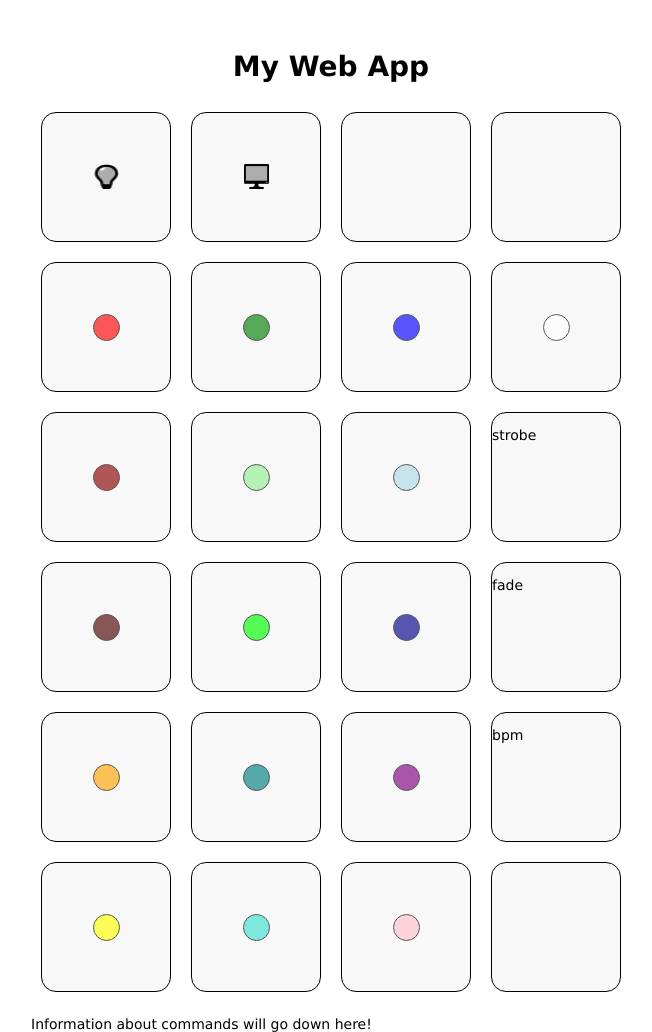
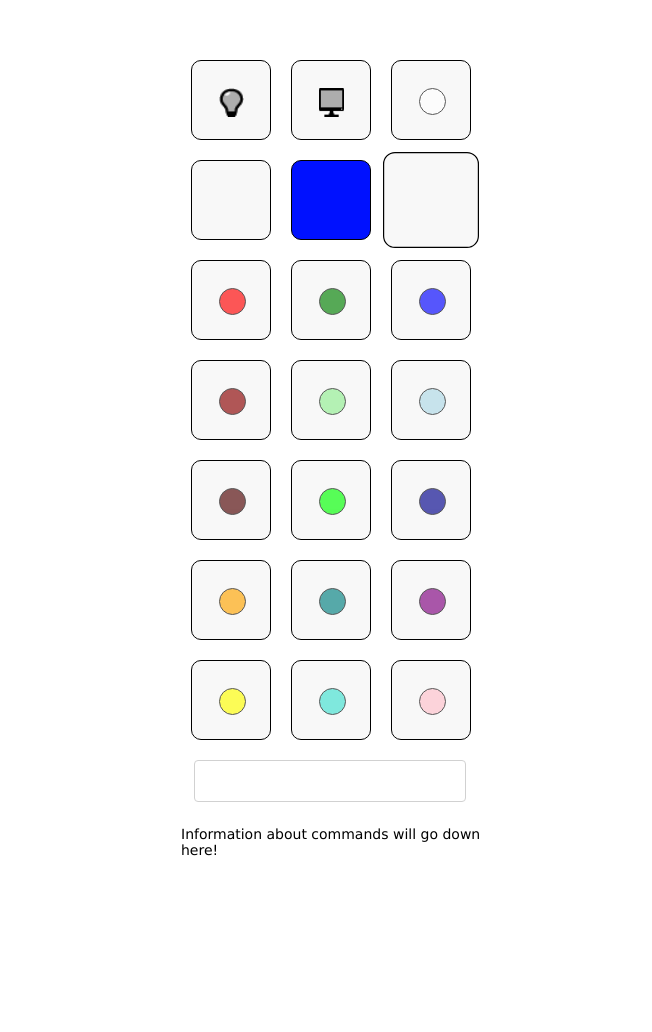
Before and after one commit to hlane6/room_controller, a Python web app: template public/templates/home.html in a window 1280 px wide. Shown: the whole page, without its empty margins (309-961 px from the left). After the commit the page ends 856 px from the top, so only its background shows below. Run offline with Jinja, Linux system fonts and the light colour scheme; the template is opened without the code that fills it, so the values that code supplies are empty.

Commit message:
finished template, will wait for hardware to come so I can finish

```diff
--- a/public/static/javascript/click.js
+++ b/public/static/javascript/click.js
@@ -28,3 +28,29 @@ $(".button").click(function(e) {
             $("#info").text(xhttp.responseText);
         });
 })
+
+$("#user_command").keydown(function(e) {
+    if (e.which == 13) {
+        var command = $("#user_command").val();
+        $("#user_command").val("");
+
+        var bpm = /bpm (\d+)/.exec(command);
+        var stop = /bpm stop/.exec(command);
+
+        if (bpm) {
+            var duration = 60.0 / parseInt(bpm[1]) * 2;
+            $("#info").text("setting bpm");
+
+            $("body").addClass("body-animation");
+            $("body").css({ "animation-duration": duration + "s" });
+        } else if (stop) {
+            $("#info").text("stop");
+            $("body").removeClass("body-animation");
+        }else {
+            var xhttp = $.ajax("commands.php/?command=" + command)
+                .done(function() {
+                    $("#info").text(xhttp.responseText);
+                });
+        }
+    }
+})
--- a/public/static/stylesheets/style.css
+++ b/public/static/stylesheets/style.css
@@ -7,9 +7,25 @@ a {
   color: #00B7FF;
 }
 
+input {
+    width: 250px;
+    height: 28px;
+    padding: 6px 10px;
+    margin: 10px 13px;
+    background-color: #fff;
+    border: 1px solid #d1d1d1;
+    box-shadow: none;
+    border-radius: 4px;
+}
+
+input:focus {
+    border: 1px solid #33c3f0;
+    outline: 0;
+}
+
 #container {
     margin: 50px auto;
-    width: 600px;
+    width: 300px;
     height: 600px;
 }
 
@@ -25,13 +41,13 @@ a {
 }
 
 .button {
-    width: 128px;
-    height: 128px;
+    width: 78px;
+    height: 78px;
     margin: 10px;
     background: #F8F8F8;
     border: solid 1px black;
     float: left;
-    border-radius: 15px;
+    border-radius: 10px;
     overflow: hidden;
     position: relative;
 }
@@ -43,25 +59,10 @@ a {
 .button img {
     display: block;
     width: 25px;
-    height: 25px;
-    margin: 51px  auto;
+    height: 29px;
+    margin: 27px auto;
     position: relative;
     overflow: hidden;
-}
-
-.button-small {
-    width: 73px;
-    height: 73px;
-    margin: 4px;
-    background: #f8f8f8;
-    float: left;
-    border: solid 1px black;
-    border-radius: 10px;
-}
-
-.button-inside {
-    position: relative;
-    opacity: 1.0;
 }
 
 .ink {
@@ -85,72 +86,81 @@ a {
 .circle {
     width: 25px;
     height: 25px;
-    margin: 51px;
+    margin: 27px;
     border-radius: 100%;
     opacity: .65;
     border: solid 1px black;
+    background: black;
 }
 
-.blue {
-    background: blue;
+.blue           { background: blue; }
+.purple         { background: purple; }
+.red            { background: red; }
+.green          { background: green; }
+.yellow         { background: yellow; }
+.orange         { background: orange; }
+.white          { background: white; }
+.dark-red       { background: darkred; }
+.light-green    { background: lightgreen; }
+.light-blue     { background: lightblue; }
+.darkest-red    { background: #4d0000; }
+.lightest-green { background: #00ff00; }
+.dark-blue      { background: darkblue; }
+.pink           { background: pink; }
+.blue-green     { background: teal; }
+.turquoise      { background: turquoise; }
+
+@keyframes fade-animation {
+    0%      { background: #ff0000; }
+    18%     { background: #ffff00; }
+    33%     { background: #00ff00; }
+    51%     { background: #00ffff; }
+    66%     { background: #0000ff; }
+    84%     { background: #ff00ff; }
+    100%    { background: #ff0000; }
 }
 
-.purple {
-    background: purple;
+.fade {
+    animation: fade-animation;
+    animation-duration: 4s;
+    animation-iteration-count: infinite;
+    animation-timing-function: linear;
 }
 
-.red {
-    background: red;
+@keyframes strobe-animation {
+    0%      { opacity: 1; }
+    15%     { opacity: 0; }
+    30%     { opacity: 1; }
+    100%    { opacity: 1; }
 }
 
-.green {
-    background: green;
+.strobe {
+    animation: strobe-animation;
+    animation-duration: 1s;
+    animation-iteration-count: infinite;
 }
 
-.yellow {
-    background: yellow;
+@keyframes beat-animation {
+
+    0%      { transform: scale3d(1, 1, 1); }
+    20%     { transform: scale3d(1.2, 1.2, 1.2); }
+    100%    { transform: scale3d(1, 1, 1); }
 }
 
-.orange {
-    background: orange;
+.bpm {
+    animation: beat-animation;
+    animation-duration: .5s;
+    animation-iteration-count: infinite;
 }
 
-.white {
-    background: white;
+@keyframes background-animation {
+    0%      { background: white; }
+    49%     { background: white; }
+    50%     { background: black; }
+    100%    { background: black; }
 }
 
-.dark-red {
-    background: darkred;
+.body-animation {
+    animation: background-animation;
+    animation-iteration-count: infinite;
 }
-
-.light-green {
-    background: lightgreen;
-}
-
-.light-blue {
-    background: lightblue;
-}
-
-.darkest-red {
-    background: #4d0000;
-}
-
-.lightest-green {
-    background: #00ff00;
-}
-
-.dark-blue {
-    background: darkblue;
-}
-
-.pink {
-    background: pink;
-}
-
-.blue-green {
-    background: teal;
-}
-
-.turquoise {
-    background: turquoise;
-}
--- a/public/templates/home.html
+++ b/public/templates/home.html
@@ -12,8 +12,6 @@
 </head>
 <body>
     <div id="container">
-        <h1 class="title">My Web App</h1>
-
         <div class="row">
             <div id="lights" class="button">
                 <img src="static/images/glyphicons-65-lightbulb.png" />
@@ -21,9 +19,16 @@
             <div id="tv" class="button">
                 <img src="static/images/glyphicons-87-display.png" />
             </div>
-            <div id="" class="button">
+            <div id="white" class="button">
+                <div class="white circle"></div>
             </div>
-            <div id="" class="button">
+        </div>
+        <div class="row">
+            <div id="strobe" class="strobe button">
+            </div>
+            <div id="fade" class=" fade button">
+            </div>
+            <div id="bpm" class="bpm button">
             </div>
         </div>
         <div class="row">
@@ -36,9 +41,6 @@
             <div id="blue" class="button">
                 <div class="blue circle"></div>
             </div>
-            <div id="white" class="button">
-                <div class="white circle"></div>
-            </div>
         </div>
         <div class="row">
             <div id="dark-red" class="button">
@@ -50,22 +52,16 @@
             <div id="light-blue" class="button">
                 <div class="light-blue circle"></div>
             </div>
-            <div id="strobe" class="button">
-                <p>strobe</p>
-            </div>
         </div>
         <div class="row">
             <div id="darkest-red" class="button">
                 <div class="darkest-red circle"></div>
             </div>
-            <div id="lighest-green" class="button">
+            <div id="lightest-green" class="button">
                 <div class="lightest-green circle"></div>
             </div>
             <div id="dark-blue" class="button">
                 <div class="dark-blue circle"></div>
-            </div>
-            <div id="fade" class="button">
-                <p>fade</p>
             </div>
         </div>
         <div class="row">
@@ -78,9 +74,6 @@
             <div id="purple" class="button">
                 <div class="purple circle"></div>
             </div>
-            <div id="bpm" class="button">
-                <p>bpm</p>
-            </div>
         </div>
         <div class="row">
             <div id="yellow" class="button">
@@ -92,9 +85,8 @@
             <div id="pink" class="button">
                 <div class="pink circle"></div>
             </div>
-            <div id="" class="button">
-            </div>
         </div>
+        <input id="user_command" type="text" />
         <p id="info">Information about commands will go down here!</p>
     </div>
     <script src="static/javascript/click.js"></script>
```
Also changed, not shown: public/static/html/header.html (added, +13 -0 lines), public/static/images/glyphicons-18-music.png (added), public/static/images/glyphicons-242-flash.png (added), public/static/images/glyphicons-83-roundabout.png (added), 2 other files.
